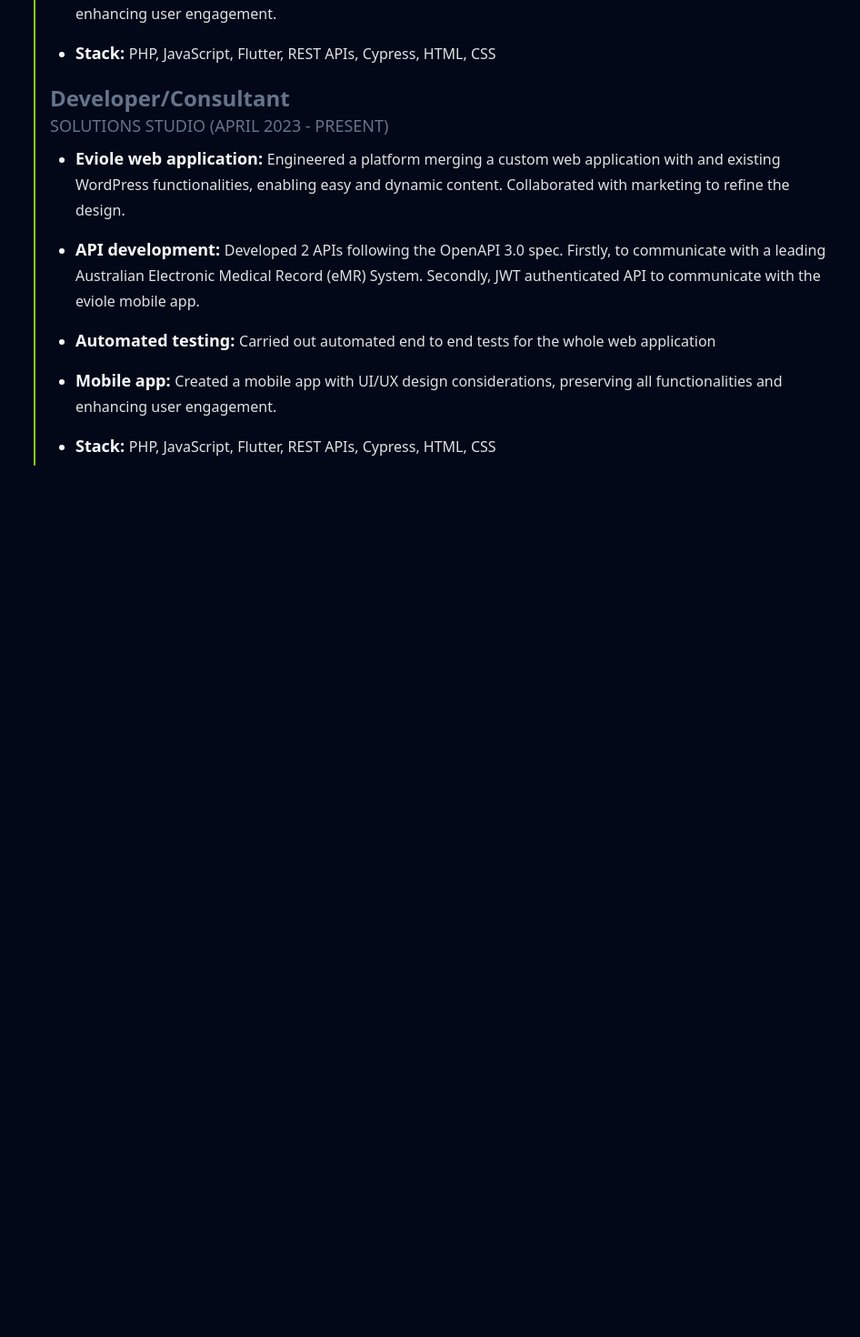
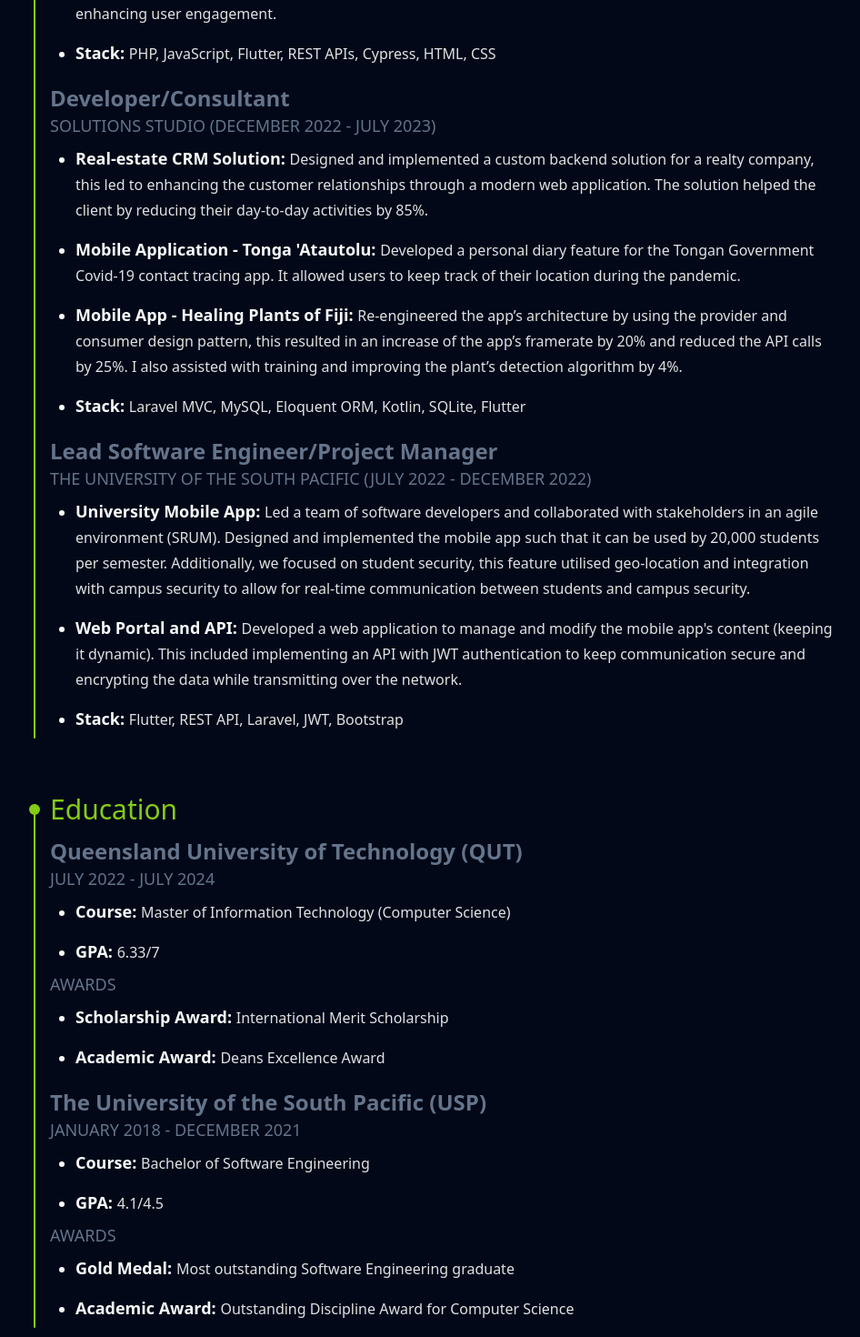
Before and after one commit to KishenLodhia/portfolio, a React (Vite) app: page /resume in a window 1280 px wide. Shown: the part 1160-2630 px from the top of the page at 91% size, without its empty margins (159-1105 px from the left). Before the commit the page ends 1712 px from the top, so only its background shows below. Built offline with nearby package versions, Linux system fonts and the light colour scheme.

Commit message:
add education in reume page

```diff
--- a/src/pages/ResumePage.tsx
+++ b/src/pages/ResumePage.tsx
@@ -219,32 +219,111 @@
   {
     company: "Solutions Studio",
     role: "Developer/Consultant",
-    start: "April 2023",
-    end: "Present",
+    start: "December 2022",
+    end: "July 2023",
     details: [
       {
-        title: "Eviole web application",
-        content: `Engineered a platform merging a custom web application with and
-    existing WordPress functionalities, enabling easy and dynamic content. Collaborated with marketing to refine the design.`,
+        title: "Real-estate CRM Solution",
+        content: `Designed and implemented a custom backend
+        solution for a realty company, this led to enhancing the customer relationships through a modern web application. The
+        solution helped the client by reducing their day-to-day activities by 85%.`,
       },
       {
-        title: "API development",
-        content: `Developed 2 APIs following the OpenAPI 3.0 spec. Firstly, to communicate with a leading
-        Australian Electronic Medical Record (eMR) System. Secondly, JWT authenticated API to communicate with the eviole
-        mobile app.`,
+        title: "Mobile Application - Tonga 'Atautolu",
+        content: `Developed a personal diary feature for the Tongan Government
+        Covid-19 contact tracing app. It allowed users to keep track of their location during the pandemic.`,
       },
       {
-        title: "Automated testing",
-        content: `Carried out automated end to end tests for the whole web application`,
-      },
-      {
-        title: "Mobile app",
-        content: `Created a mobile app with UI/UX design considerations, preserving all functionalities and enhancing
-        user engagement.`,
+        title: "Mobile App - Healing Plants of Fiji",
+        content: `Re-engineered the app’s architecture by using the provider and consumer design
+        pattern, this resulted in an increase of the app’s framerate by 20% and reduced the API calls by 25%. I also assisted with
+        training and improving the plant’s detection algorithm by 4%.`,
       },
       {
         title: "Stack",
-        content: `PHP, JavaScript, Flutter, REST APIs, Cypress, HTML, CSS`,
+        content: `Laravel MVC, MySQL, Eloquent ORM, Kotlin, SQLite, Flutter`,
+      },
+    ],
+  },
+
+  {
+    company: "The University of the South Pacific",
+    role: "Lead Software Engineer/Project Manager",
+    start: "July 2022",
+    end: "December 2022",
+    details: [
+      {
+        title: "University Mobile App",
+        content: `Led a team of software developers and collaborated with stakeholders in an
+        agile environment (SRUM). Designed and implemented the mobile app such that it can be used by 20,000 students per
+        semester. Additionally, we focused on student security, this feature utilised geo-location and integration with campus
+        security to allow for real-time communication between students and campus security.`,
+      },
+      {
+        title: "Web Portal and API",
+        content: `Developed a web application to manage and modify the
+        mobile app's content (keeping it dynamic). This included implementing an API with JWT authentication to keep
+        communication secure and encrypting the data while transmitting over the network.`,
+      },
+      {
+        title: "Stack",
+        content: `Flutter, REST API, Laravel, JWT, Bootstrap`,
+      },
+    ],
+  },
+];
+
+const EducationSection = [
+  {
+    uniName: "Queensland University of Technology",
+    shortName: "QUT",
+    start: "July 2022",
+    end: "July 2024",
+    details: [
+      {
+        title: "Course",
+        content: `Master of Information Technology (Computer Science)`,
+      },
+      {
+        title: "GPA",
+        content: `6.33/7`,
+      },
+    ],
+    awards: [
+      {
+        title: "Scholarship Award",
+        content: `International Merit Scholarship`,
+      },
+      {
+        title: "Academic Award",
+        content: `Deans Excellence Award`,
+      },
+    ],
+  },
+
+  {
+    uniName: "The University of the South Pacific",
+    shortName: "USP",
+    start: "January 2018",
+    end: "December 2021",
+    details: [
+      {
+        title: "Course",
+        content: `Bachelor of Software Engineering`,
+      },
+      {
+        title: "GPA",
+        content: `4.1/4.5`,
+      },
+    ],
+    awards: [
+      {
+        title: "Gold Medal",
+        content: `Most outstanding Software Engineering graduate`,
+      },
+      {
+        title: "Academic Award",
+        content: `Outstanding Discipline Award for Computer Science`,
       },
     ],
   },
@@ -305,6 +384,38 @@
             </div>
           ))}
         </ResumeContentDiv>
+
+        <ResumeContentDiv heading="Education">
+          {EducationSection.map((item) => (
+            <div key={item.start}>
+              <h2 className="text-2xl pt-3 text-slate-500 font-semibold">
+                {item.uniName} ({item.shortName})
+              </h2>
+              <ContentHeading text={`${item.start} - ${item.end}`} />
+              {item.details.map((detail) => (
+                <ul className="p-2 list-disc ml-2 md:ml-5" key={detail.content}>
+                  <li>
+                    <p className="font-semibold text-lg text-primary">
+                      {detail.title}:{" "}
+                      <span className="text-primary opacity-90 font-normal text-base ">{detail.content}</span>
+                    </p>
+                  </li>
+                </ul>
+              ))}
+              <ContentHeading text="Awards" />
+              {item.awards.map((detail) => (
+                <ul className="p-2 list-disc ml-2 md:ml-5" key={detail.title}>
+                  <li>
+                    <p className="font-semibold text-lg text-primary">
+                      {detail.title}:{" "}
+                      <span className="text-primary opacity-90 font-normal text-base ">{detail.content}</span>
+                    </p>
+                  </li>
+                </ul>
+              ))}
+            </div>
+          ))}
+        </ResumeContentDiv>
       </div>
     </>
   );
```
